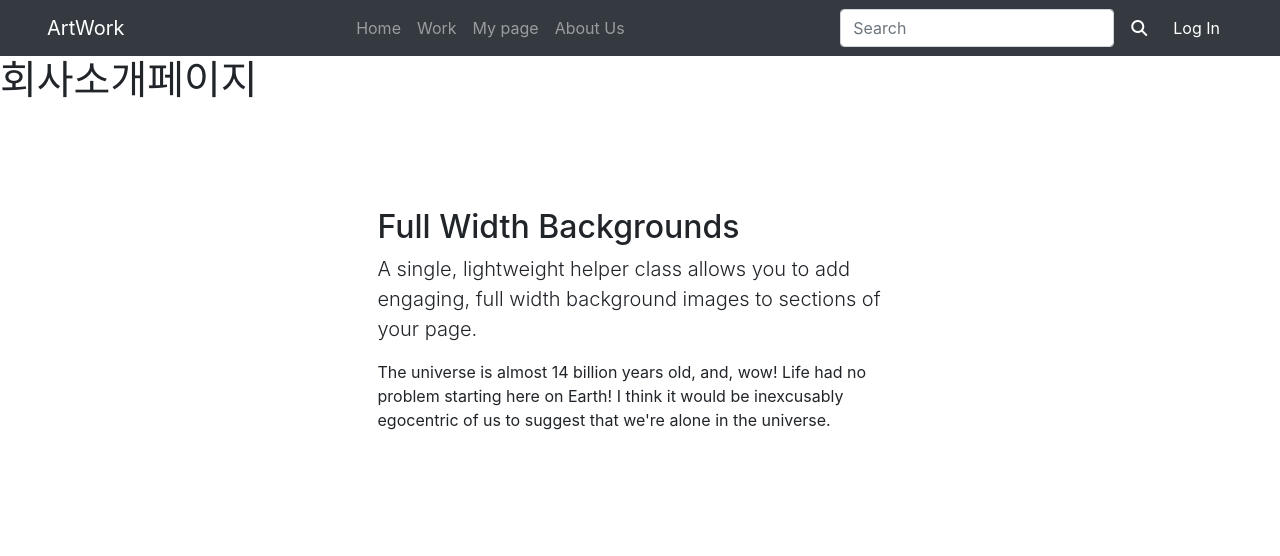
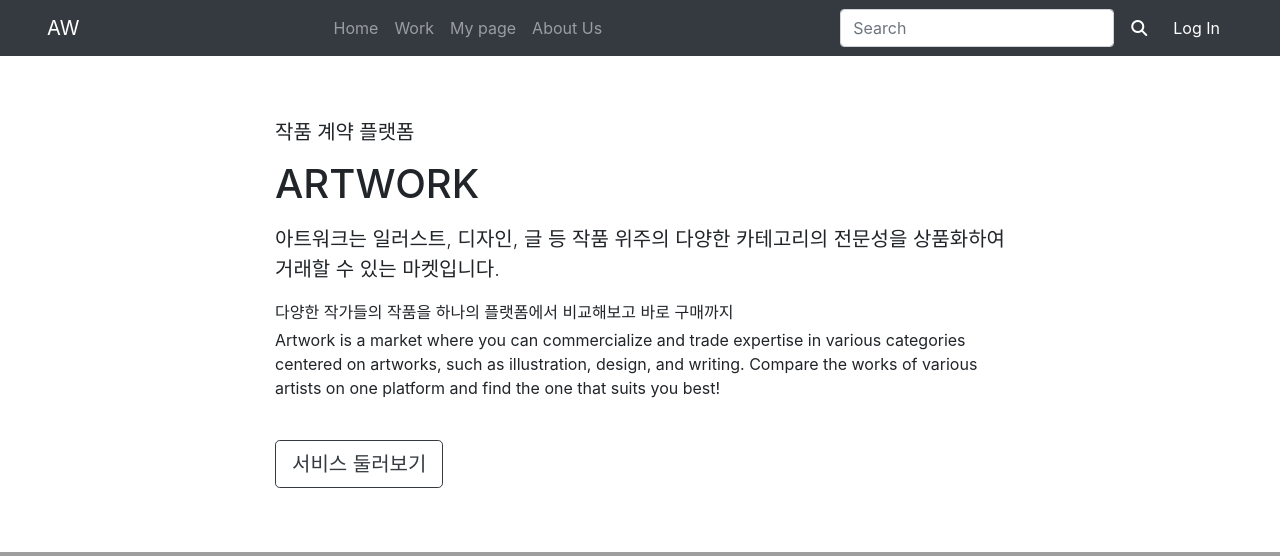
Before and after one commit to ygreenb/ArtWorkShop, a Django app: page /about_us/ in a window 1280 px wide. Shown: the top 556 px of the page. Run offline with Django 3.2, Linux system fonts and the light colour scheme; some libraries are stand-ins or nearby versions; grey boxes are pictures that could not be loaded.

Commit message:
회사소개페이지 - 쇼핑몰에 대한 소개 보여주기

```diff
--- a/artwork/templates/artwork/footer.html
+++ b/artwork/templates/artwork/footer.html
@@ -1,11 +1,27 @@
 <!-- Footer-->
 <footer class="py-1 bg-dark">
-    <div class="container">
+    <div class="container text-muted">
+        <div class="mb-5">
         <nav class="navbar navbar-expand navbar-light container px-4 px-lg-2">
             <div class="navbar-nav">
                 <ul class="navbar-nav">
                     <li class="nav-item" style="padding-left:0;">
+                        <a class="nav-link text-white" href="#">고객센터</a>
+                    </li>
+                                        <li class="nav-item" style="padding-left:0;">
+                        <a class="nav-link text-white" href="#">자주하는질문</a>
+                    </li>
+                                        <li class="nav-item" style="padding-left:0;">
+                        <a class="nav-link text-white" href="#">문의게시판</a>
+                    </li>
+                                        <li class="nav-item" style="padding-left:0;">
                         <a class="nav-link text-white" href="/about_us/">회사소개</a>
+                    </li>
+                                        <li class="nav-item" style="padding-left:0;">
+                        <a class="nav-link text-white" href="#">이용약관</a>
+                    </li>
+                                        <li class="nav-item" style="padding-left:0;">
+                        <a class="nav-link text-white" href="#">개인정보취급방침</a>
                     </li>
                 </ul>
             </div>
@@ -16,12 +32,12 @@
                 </div>
             </ul>
         </nav>
-
-        <div class="px-4 my-4" style="color:gray;font-size:12px">
-            <div>주소 : 서울시 영등포구 문래로 8길 /대표전화: 02-999-9999 / E-mail : artwork@artwork.kr</div>
-            <div>회사명 : ㈜아트워크 / 대표자 : 나혜지</div>
         </div>
-        <p class="mb-0 text-center" style="color:gray;font-size:14px">Copyright &copy; Duksung Internet Programming 2021</p>
+        <div class="px-4 my-3 text-center" style="color:gray;font-size:12px">
+            <div>(주)아트워크 | 서울시 영등포구 문래로 8길 | 대표 : 나혜지 | 사업자 등록번호 : 123-45-78954</div>
+            <div>대표전화: 02-999-9999 | artwork@artwork.kr</div>
+        </div>
+        <p class="mb-0 text-center" style="color:gray-1;font-size:14px">Copyright &copy; 2021 ARTWORK Corp. All Right Reserved.</p>
     </div>
 
 </footer>
--- a/artwork/templates/artwork/navbar.html
+++ b/artwork/templates/artwork/navbar.html
@@ -1,7 +1,7 @@
 {% load socialaccount %}
 <nav class="navbar navbar-expand-lg navbar-dark bg-dark fixed-top"> <!--container 좌우여백줌-->
     <div class="container-fluid mx-3">
-        <a class="navbar-brand " href="/">ArtWork</a>
+        <a class="navbar-brand " href="/">AW</a>
         <button class="navbar-toggler" type="button" data-toggle="collapse" data-target="#navbarNavDropdown"
                 aria-controls="navbarNavDropdown" aria-expanded="false" aria-label="Toggle navigation">
             <span class="navbar-toggler-icon"></span>
--- a/single_pages/templates/single_pages/about_us.html
+++ b/single_pages/templates/single_pages/about_us.html
@@ -1,24 +1,80 @@
 {% extends 'artwork/base.html' %}
 {% block head_title %}
-    ArtWork-About Us
+ArtWork-About Us
 {% endblock %}
 {% block main-area %}
-<h1>회사소개페이지</h1>
-<div class="container">
-    <!-- Content section-->
+<!-- Content section-->
+<div class="">
+    <!-- 서비스 소개 -->
+    <section class="py-3">
+        <div class="container my-5">
+            <div class="row justify-content-center">
+                <div class="col-lg-8">
+                    <h5>작품 계약 플랫폼</h5>
+                    <h1 class="display-6 my-3">ARTWORK</h1>
+                    <p class="lead mt-2">
+                        아트워크는 일러스트, 디자인, 글 등 작품 위주의 다양한 카테고리의 전문성을 상품화하여 거래할 수 있는 마켓입니다.
+                    <p class="mb-1">
+                        다양한 작가들의 작품을 하나의 플랫폼에서 비교해보고 바로 구매까지</p>
+                    <p>Artwork is a market where you can commercialize and trade expertise in various
+                        categories centered on artworks, such as illustration, design, and writing. Compare the works of
+                        various artists on one platform and find the one that suits you best!</p>
+                    <a role="button" class="btn btn-outline-dark btn-lg mt-4" href="http://127.0.0.1:8000/artwork/">서비스
+                        둘러보기</a>
+                </div>
+            </div>
+        </div>
+    </section>
+    <!-- Image element - set the background image for the header in the line below-->
+    <div class="py-3 bg-image-full" style="background-image: url('https://source.unsplash.com/4ulffa6qoKA/1200x800')">
+        <!-- Put anything you want here! The spacer below with inline CSS is just for demo purposes!-->
+        <div style="height: 23rem"></div>
+    </div>
+    <!-- 서비스 소개 -->
+    <section class="py-3">
+        <div class="container my-5">
+            <div class="row justify-content-center">
+                <figure class="col-lg-8 text-right">
+                    <h5>작품 통계정보</h5>
+                    <h1 class="display-6 my-3">WORK STATISTICAL</h1>
+                    <p class="lead mt-2">
+                        아트워크는 다양한 카테고리에서의 작가들과 그들의 작품을 만나볼 수 있습니다.
+                    <p class="mb-1">
+                        다양한 작가들의 작품을 둘러보고 내게 가장 맞는 작가를 만나보세요!</p>
+                </figure>
+            </div>
+        </div>
+    </section>
+
+    <!-- Contact us section -->
     <section class="py-5">
         <div class="container my-5">
             <div class="row justify-content-center">
                 <div class="col-lg-6">
-                    <h2>Full Width Backgrounds</h2>
-                    <p class="lead">A single, lightweight helper class allows you to add engaging, full width background
-                        images to sections of your page.</p>
-                    <p class="mb-0">The universe is almost 14 billion years old, and, wow! Life had no problem starting
-                        here
-                        on Earth! I think it would be inexcusably egocentric of us to suggest that we're alone in the
-                        universe.</p>
+                    <h2 class="text-center my-4">Contact Us</h2>
+                    <hr class="my-4" style="border:0;width:50px;height:2px;background: #000;">
                 </div>
             </div>
+            <div class="container row p-5 ml-2">
+                <div class="col-lg-6"
+                     style="background-image: url('https://source.unsplash.com/4ulffa6qoKA/1200x800')">
+                    <div style="height: 18rem"></div>
+                </div>
+                <div class="col-lg-6 p-5">
+                    <h5>(주)아트워크</h5>
+                    <p class="mb-1">서울특별시 영등포구 문래로 8길 5</p>
+                    <p class="mb-0">Tel : 02-999-9999</p>
+                    <p>Email : artwork@artwork.kr</p>
+                </div>
+            </div>
+        </div>
+        <div class="container text-center pt-5">
+
+            <h2>Welcome to ArtWork!</h2>
+            <p class="lead">이제 아트워크에서 당신만의 작품을 만나보세요!</p>
+            <a role="button" class="btn btn-outline-dark btn-lg mt-4" href="http://127.0.0.1:8000/artwork/">서비스
+                둘러보기</a>
+            <p class="pt-5">ARTWORK</p>
         </div>
     </section>
 </div>
--- a/single_pages/templates/single_pages/home.html
+++ b/single_pages/templates/single_pages/home.html
@@ -16,12 +16,15 @@
 {% include 'artwork/navbar.html' %}
 <!-- Section-->
 <section>
+    <div>
+        <span class="text-white float-right align-bottom mr-4"> ⓒ후미션작가 </span>
         <div class="py-5 title-image bg-dark auto mt-4">
             <div class="py-4 px-4 px-lg-2 mt-4">
                 <div class="text-center text-white py-4" style="margin-top:5em">
                     <h1 class="mt-5">ArtWork</h1>
                     <p> 일러스트, 디자인, 영상, 웹툰 등 다양한 외주와 커미션 작가들을 만나보세요. </p>
                     <a role="button" class="btn btn-outline-light mt-4" href="/artwork">Show ArtWork</a>
+                </div>
             </div>
         </div>
     </div>
--- a/single_pages/templates/single_pages/my_page.html
+++ b/single_pages/templates/single_pages/my_page.html
@@ -39,7 +39,7 @@
             <div class="row justify-content-center">
                 <div class="col-lg-10">
                     <h2>Creator</h2>
-                    <p class="lead">다양한 분야마다 나만의 작가 프로필을 만들고 관리해 봅시다.</p>
+                    <p class="lead">다양한 분야별로 나만의 작가 프로필을 만들고 관리해 보세요.</p>
                     <hr>
                     <div class="row gx-4 gx-lg-5 row-cols-1 row-cols-md-3 ">
                         <!-- 작가소개 및 작품컨택 위젯 -->
@@ -63,9 +63,11 @@
                                         <h3 class="fs-3 fw-bolder">{{c}} 작가</h3>
                                         <p class="text-muted">{{work.author}}</p>
                                         <p class="text-muted">{{c.intro}}</p>
-                                        <h5 class="card-body">Contact</h5>
+                                        <hr size="10px">
+                                        <h5>Contact</h5>
                                         <p class="text-muted mb-0">이메일 : {{c.email}}</p>
                                         <p class="text-muted mb-0">{{c.contact}}</p>
+                                        <p class="text-muted mb-0">연락가능 시간 : 0시~0시</p>
                                     </div>
                                 </div>
                                 <button type="button" class="btn btn-outline-dark mx-3">프로필 수정하기</button>
```
Also changed, not shown: artwork/templates/artwork/work_detail.html (+9 -6 lines), artwork/static/artwork/css/base.css (line endings or trailing spaces). Lines whose indentation alone changed are shown as unchanged.
